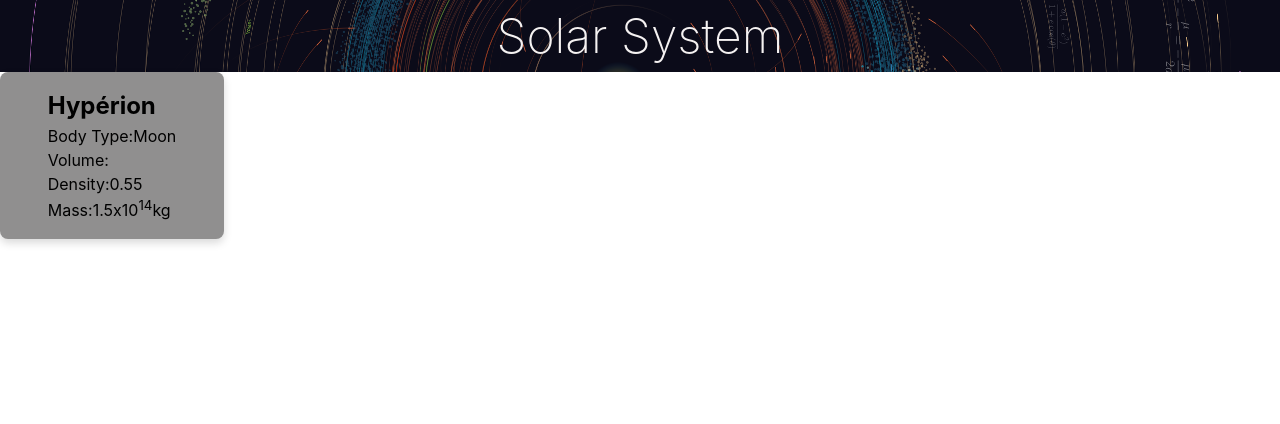
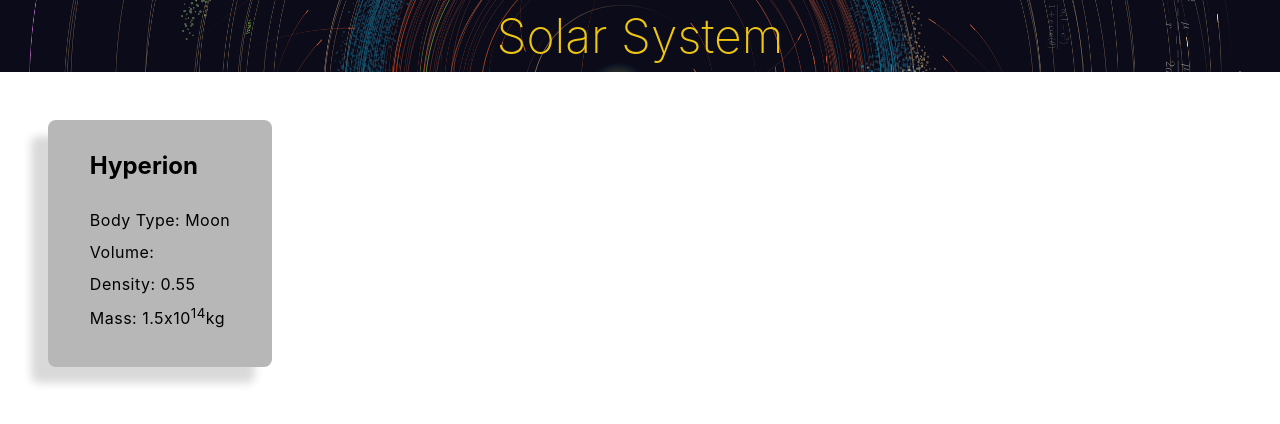
Before and after one commit to diorshelton/far, a React (Create React App) app: page / in a window 1280 px wide. Shown: the top 424 px of the page. Built offline with nearby package versions, Linux system fonts and the light colour scheme.

Commit message:
Adjust box-shadow of Card.jsx

```diff
--- a/src/App.js
+++ b/src/App.js
@@ -20,7 +20,7 @@ function App() {
 	return (
 		<>
 			<Layout>
-				<Card bodyName={bodies[0].name} bodyType={bodies[0].bodyType} volume={bodies[0].v} density={bodies[0].density} mass={bodies[0].mass.massValue} massExponent={bodies[0].mass.massExponent}
+				<Card bodyName={bodies[0].englishName} bodyType={bodies[0].bodyType} volume={bodies[0].v} density={bodies[0].density} mass={bodies[0].mass.massValue} massExponent={bodies[0].mass.massExponent}
 				/>
 				{/* {bodies.map(body =>
 					<Card key={body.id} bodyName={body.englishName}
--- a/src/components/Card.jsx
+++ b/src/components/Card.jsx
@@ -7,24 +7,39 @@ const StyledCard = styled.article`
 	justify-content: center;
 	align-items: center;
 	padding: 0rem 1rem;
-	width: 14.0rem;
-	height: 10.4375rem;
-	background: #908f8f;
-	box-shadow: 0px 4px 8px rgba(0, 0, 0, 0.15);
+	width: 14rem;
+	height: 15.4375rem;
+	background: #b8b7b7;
+	box-shadow: -17px 16px 8px rgba(0, 0, 0, 0.15);
 	border-radius: 0.5rem;
+	/* remove */
+	margin: 3rem;
+	/* remove */
+	.bodyName {
+		padding-bottom: 1.5rem;
+	}
+	.specifications p {
+		letter-spacing: .03rem;
+		padding-bottom: 0.5rem;
+
+	}
 `;
 
-
-const Card = ({bodyName, bodyType, volume, density, mass, massExponent}) => {
+const Card = ({ bodyName, bodyType, volume, density, mass, massExponent }) => {
 	return (
 		<StyledCard>
 			<article className="card">
 				<h2 className="bodyName">{bodyName}</h2>
 				<div className="specifications">
-					<p className="body-type">Body Type:{bodyType}</p>
-					<p className="volume">Volume:{volume}</p>
-					<p className="density">Density:{density}</p>
-					<p className="mass">Mass:{mass}x10<sup className="mass-exponent">{massExponent}</sup>kg</p>
+					<div className="spec-container">
+						<p className="body-type">Body Type: {bodyType}</p>
+						<p className="volume">Volume: {volume}</p>
+						<p className="density">Density: {density}</p>
+						<p className="mass">
+							Mass: {mass}x10<sup className="mass-exponent">{massExponent}</sup>
+							kg
+						</p>
+					</div>
 				</div>
 			</article>
 		</StyledCard>
--- a/src/components/Nav.jsx
+++ b/src/components/Nav.jsx
@@ -10,7 +10,7 @@ const StyledNav = styled.nav`
 	}
 
 	h1 {
-		color: rgb(245, 242, 242);
+		color: rgb(239, 198, 16);
 		align-self: center;
 		font-weight: 200;
 		font-size: 3rem;
```
